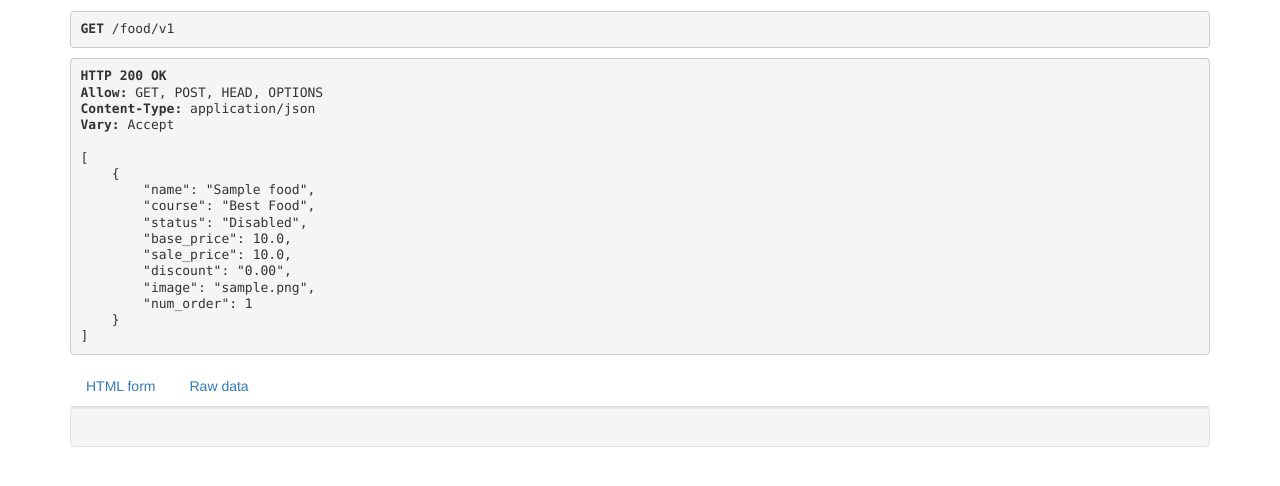
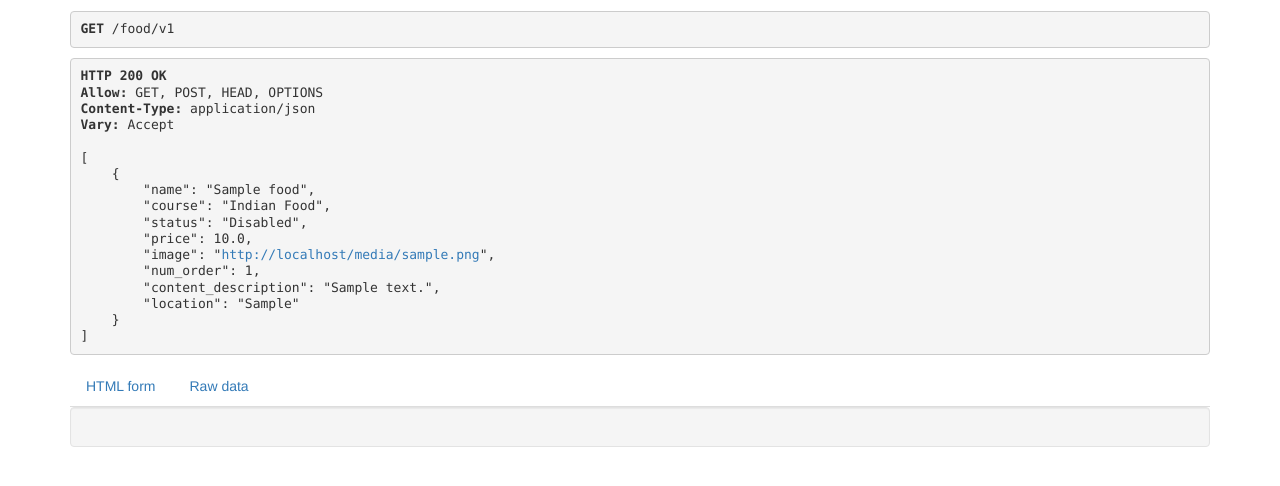
Before and after one commit to abdirahman-ahmednoor/book-a-meal-api, a Django app: page /food/v1 in a window 1280 px wide. Shown: the part 270-756 px from the top of the page. Run offline with Django 3.2, Linux system fonts and the light colour scheme; tables that the repository leaves empty hold one stand-in row (values such as "Sample post"); some libraries are stand-ins or nearby versions.

Commit message:
added serializer file

```diff
--- a/booking/admin.py
+++ b/booking/admin.py
@@ -1,5 +1,5 @@
 from django.contrib import admin
-from .models import Customer, Staff, Order, Food, Comment, Data, OrderContent, Cart, DeliveryBoy, Post
+from .models import *
 
 admin.site.register(Customer)
 admin.site.register(Staff)
--- a/booking/forms.py
+++ b/booking/forms.py
@@ -1,5 +1,5 @@
 from django import forms
-from .models import Post
+from .models import *
 
 class PostForm(forms.ModelForm):
 
--- a/booking/models.py
+++ b/booking/models.py
@@ -94,10 +94,10 @@ class Order(models.Model):
         return self.customer.__str__()
 
 class Food(models.Model):
-    indian = 'Best Food'
-    south = 'Best Food'
-    gujarati = 'Best Food'
-    punjabi = 'Best Food'
+    indian = 'Indian Food'
+    south = 'South Food'
+    gujarati = 'Gujarati Food'
+    punjabi = 'PunjabiFood'
     fast = 'Food'
 
     COURSE = (
@@ -120,10 +120,9 @@ class Food(models.Model):
     course = models.CharField(max_length = 50, choices = COURSE)
     status = models.CharField(max_length=50, choices=STATUS)
     content_description = models.TextField()
-    base_price = models.FloatField()
-    sale_price = models.FloatField(default=base_price)
-    discount = models.DecimalField(default=0, decimal_places=2, max_digits=5)
-    image = CloudinaryField('image')
+    price = models.FloatField()
+    image = models.ImageField('image')
+    location = models.CharField(max_length=200, blank=True, null=True)
     num_order = models.IntegerField(default=0)
 
     def __str__(self):
--- a/booking/serializers.py
+++ b/booking/serializers.py
@@ -11,7 +11,7 @@ class CustomerSerializer(serializers.ModelSerializer):
 
 class FoodSerializer(serializers.ModelSerializer):
     class Meta:
-        fields =('name', 'course', 'status', 'base_price', 'sale_price', 'discount', 'image', 'num_order' )
+        fields =('name', 'course', 'status', 'price', 'image', 'num_order', 'content_description', 'location')
         model = Food
 
 class StaffSerializer(serializers.ModelSerializer):
@@ -41,7 +41,7 @@ class OrderContentSerializer(serializers.ModelSerializer):
 
 class CartSerializer(serializers.ModelSerializer):
     class Meta:
-        fields =('quality','food','user')
+        fields =('food','user')
         model = Cart
 
 class DeliveryBoySerializer(serializers.ModelSerializer):
--- a/booking/templates/admin_temp/index.html
+++ b/booking/templates/admin_temp/index.html
@@ -22,7 +22,7 @@
                             <i class="fa fa-comments fa-5x"></i>
                         </div>
                         <div class="col-xs-9 text-right">
-                            <div class="huge">{{comments}}</div>
+                            <div class="huge">{{bookings}}</div>
                             <div>Total Comments!</div>
                         </div>
                     </div>
--- a/booking/templates/includes/banner.html
+++ b/booking/templates/includes/banner.html
@@ -4,7 +4,7 @@
 			<div class="container">
 				<div class="header">
 					<div class="logo">
-						<h1><a href="/">BOOKING A MEAL</a></h1>
+						<h1><a href="{% url 'booking:index' %}">BOOKING A MEAL</a></h1>
 					</div>
 					<div class="top-nav">
 						<nav class="navbar navbar-default">
--- a/booking/templates/includes/banner1.html
+++ b/booking/templates/includes/banner1.html
@@ -4,7 +4,7 @@
     <div class="container">
         <div class="header">
             <div class="logo">
-                <h1><a href="index.html">BOOKING A MEAL</a></h1>
+                <h1><a href="{% url 'booking:index' %}">BOOKING A MEAL</a></h1>
             </div>
             <div class="top-nav">
                 <nav class="navbar navbar-default">
@@ -13,8 +13,8 @@
                     <!-- Collect the nav links, forms, and other content for toggling -->
                     <div class="collapse navbar-collapse" id="bs-example-navbar-collapse-1">
                         <ul class="nav navbar-nav">
-                            <li><a href="index.html">Home</a></li>
-                            <li><a href="menu.html">Menu</a></li>
+                            <!-- <li><a href="index.html">Home</a></li>
+                            <li><a href="menu.html">Menu</a></li> -->
                             {% if user.is_authenticated %}
                             <li><a href="{% url 'booking:dashboard_admin' %}">Dashboard</a></li>
 
--- a/booking/templates/menu.html
+++ b/booking/templates/menu.html
@@ -27,9 +27,9 @@
 							</a>
 						</div>
 					</div>
-					<!--{% if forloop.counter0|mod:4 == 0 %}-->
-						<!--<div style="height:100px;"></div>-->
-					<!--{% endif %}-->
+					{% if forloop.counter0|mod:4 == 0 %}
+						<div style="height:100px;"></div>
+					{% endif %}
 
 				{% if forloop.counter0|mod:4 == 1 %}
 				</div>
--- a/booking/templates/orders.html
+++ b/booking/templates/orders.html
@@ -17,7 +17,7 @@
                 <!-- /input-group -->
             </li>
             <li>
-                <a href="/dashboard">
+                <a href="{% url 'booking:dashboard_admin' %}">
                     <i class="fa fa-dashboard fa-fw"></i> Dashboard</a>
             </li>
             <li>
--- a/booking/urls.py
+++ b/booking/urls.py
@@ -33,6 +33,7 @@ urlpatterns = [
     path('post/',views.post,name='post'),
     path('dashboard/delivery_boy/', views.delivery_boy, name='delivery_boy'),
 
+    # APIViews
     path('<int:pk>/', PostDetail.as_view()),
     path('post/v1', PostList.as_view()),
 
--- a/booking/views.py
+++ b/booking/views.py
@@ -14,13 +14,11 @@ from django.contrib.auth.decorators import login_required
 from django.contrib.admin.views.decorators import staff_member_required
 from django.contrib import messages
 from django.utils import timezone
-# from reportlab.pdfgen import canvas
 from .models import Customer, Comment, Order, Food, Data, Cart, OrderContent, Staff, DeliveryBoy
 from . forms import PostForm
 from django.shortcuts import render
 from rest_framework import generics
 from .models import Post,Customer
-# from .permissions import IsAuthorOrReadOnly
 from .serializers import *
 
 
@@ -190,19 +188,18 @@ def add_food(request):
         course = request.POST['course']
         status = request.POST['status']
         content = request.POST['content']
-        base_price = request.POST['base_price']
-        discount = request.POST['discount']
-        sale_price = (100 - float(discount)) * float(base_price) / 100
+        price = request.POST['base_price']
         image = request.FILES['image']
+        location = request.POST['location']
         fs = FileSystemStorage()
         filename = fs.save(image.name, image)
 
-        if (name == "") or (course is None) or (status is None) or (content == "") or (base_price == "") or (discount == ""):
+        if (name == "") or (course is None) or (status is None) or (content == "") or (price == ""):
             foods = Food.objects.filter()
             error_msg = "Please enter valid details"
             return render(request, 'admin_temp/foods.html', {'foods': foods, 'error_msg': error_msg})
 
-        food = Food.objects.create(name=name, course=course, status=status, content_description=content, base_price=base_price, discount=discount, sale_price=sale_price, image=filename)
+        food = Food.objects.create(name=name, course=course, status=status, content_description=content, price=price, image=filename, location=location)
         food.save()
         foods = Food.objects.filter()
         success_msg = "Please enter valid details"
@@ -354,7 +351,6 @@ class PostList(generics.ListCreateAPIView):
     queryset = Post.objects.all()
     serializer_class = PostSerializer
 class PostDetail(generics.RetrieveUpdateDestroyAPIView):
-    # permission_classes = (IsAuthorOrReadOnly,)
     queryset = Post.objects.all()
     serializer_class = PostSerializer
 
@@ -362,7 +358,6 @@ class CustomerList(generics.ListCreateAPIView):
     queryset = Customer.objects.all()
     serializer_class = CustomerSerializer
 class CustomerDetail(generics.RetrieveUpdateDestroyAPIView):
-    # permission_classes = (IsAuthorOrReadOnly,)
     queryset = Customer.objects.all()
     serializer_class = CustomerSerializer
 
@@ -370,7 +365,6 @@ class OrderList(generics.ListCreateAPIView):
     queryset = Order.objects.all()
     serializer_class = OrderSerializer
 class OrderDetail(generics.RetrieveUpdateDestroyAPIView):
-    # permission_classes = (IsAuthorOrReadOnly,)
     queryset = Order.objects.all()
     serializer_class = OrderSerializer
 
@@ -378,7 +372,6 @@ class StaffList(generics.ListCreateAPIView):
     queryset = Staff.objects.all()
     serializer_class = StaffSerializer
 class StaffDetail(generics.RetrieveUpdateDestroyAPIView):
-    # permission_classes = (IsAuthorOrReadOnly,)
     queryset = Staff.objects.all()
     serializer_class = StaffSerializer
 
@@ -386,7 +379,6 @@ class FoodList(generics.ListCreateAPIView):
     queryset = Food.objects.all()
     serializer_class = FoodSerializer
 class FoodDetail(generics.RetrieveUpdateDestroyAPIView):
-    # permission_classes = (IsAuthorOrReadOnly,)
     queryset = Food.objects.all()
     serializer_class = FoodSerializer
 
@@ -394,7 +386,6 @@ class CommentList(generics.ListCreateAPIView):
     queryset = Comment.objects.all()
     serializer_class = CommentSerializer
 class CommentDetail(generics.RetrieveUpdateDestroyAPIView):
-    # permission_classes = (IsAuthorOrReadOnly,)
     queryset = Comment.objects.all()
     serializer_class = CommentSerializer
 
@@ -402,7 +393,6 @@ class DataList(generics.ListCreateAPIView):
     queryset = Data.objects.all()
     serializer_class = DataSerializer
 class DataDetail(generics.RetrieveUpdateDestroyAPIView):
-    # permission_classes = (IsAuthorOrReadOnly,)
     queryset = Data.objects.all()
     serializer_class = DataSerializer
 
@@ -410,7 +400,6 @@ class OrderContentList(generics.ListCreateAPIView):
     queryset = OrderContent.objects.all()
     serializer_class = OrderContentSerializer
 class OrderContentDetail(generics.RetrieveUpdateDestroyAPIView):
-    # permission_classes = (IsAuthorOrReadOnly,)
     queryset = OrderContent.objects.all()
     serializer_class = OrderContentSerializer
 
@@ -418,7 +407,6 @@ class CartList(generics.ListCreateAPIView):
     queryset = Cart.objects.all()
     serializer_class = CartSerializer
 class CartDetail(generics.RetrieveUpdateDestroyAPIView):
-    # permission_classes = (IsAuthorOrReadOnly,)
     queryset = Cart.objects.all()
     serializer_class = CartSerializer
 
@@ -426,6 +414,5 @@ class DeliveryBoyList(generics.ListCreateAPIView):
     queryset = DeliveryBoy.objects.all()
     serializer_class = DeliveryBoySerializer
 class DeliveryBoyDetail(generics.RetrieveUpdateDestroyAPIView):
-    # permission_classes = (IsAuthorOrReadOnly,)
     queryset = DeliveryBoy.objects.all()
     serializer_class = DeliveryBoySerializer
--- a/meal/settings.py
+++ b/meal/settings.py
@@ -54,10 +54,7 @@ REST_FRAMEWORK = {
     'DEFAULT_AUTHENTICATION_CLASSES': [
         'rest_framework.authentication.BasicAuthentication',
         'rest_framework.authentication.SessionAuthentication',
-    ],
-    # 'DEFAULT_PERMISSION_CLASSES': [
-    #     'rest_framework.permissions.IsAuthenticated',
-    # ]
+    ]
 }
 
 MIDDLEWARE = [
```
Also changed, not shown: booking/templates/admin_temp/foods.html (+5 -5 lines), booking/templates/user/single.html (+8 -8 lines), booking/migrations/0005_alter_food_course.py (added), booking/migrations/0006_alter_food_course.py (added), booking/migrations/0007_food_location.py (added), booking/migrations/0008_auto_20211012_1212.py (added), booking/migrations/0009_auto_20211012_1402.py (added).
